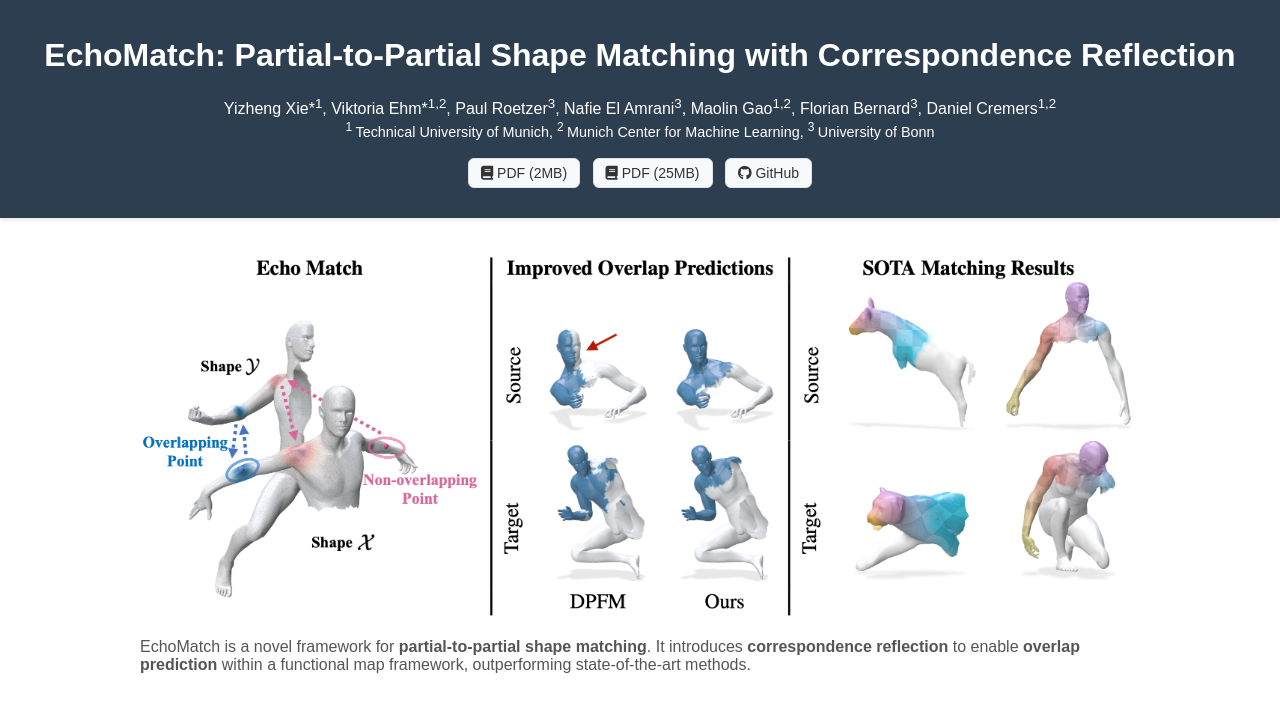
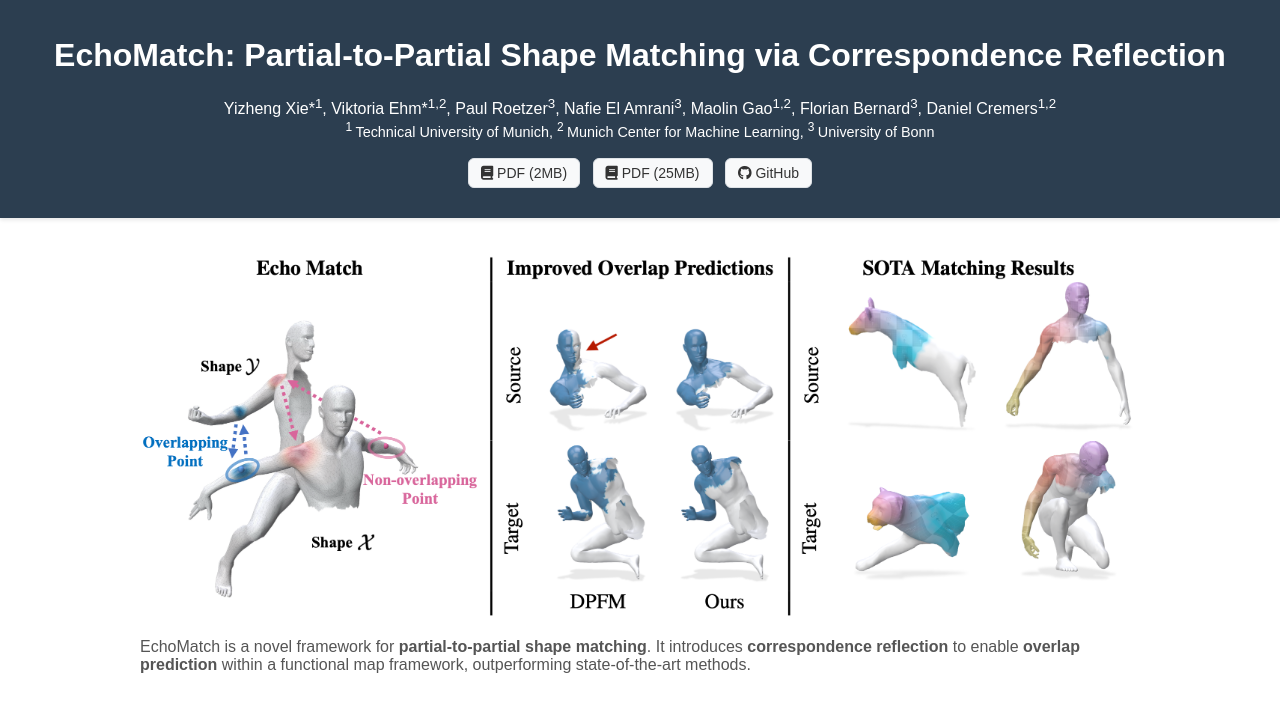
Before and after one commit to echo-match/echo-match.github.io, a plain HTML site: page index.html in a window 1280 px wide. Shown: the top 701 px of the page. Drawn offline with Linux system fonts and the light colour scheme.

Commit message:
change title

```diff
--- a/index.html
+++ b/index.html
@@ -105,7 +105,7 @@
   <body>
     <header>
         <h1>
-          EchoMatch: Partial-to-Partial Shape Matching with Correspondence Reflection
+          EchoMatch: Partial-to-Partial Shape Matching via Correspondence Reflection
         </h1>
         <div class=authors>
             <a href="https://xieyizheng.com/">Yizheng Xie</a>*<sup>1</sup>,
```
